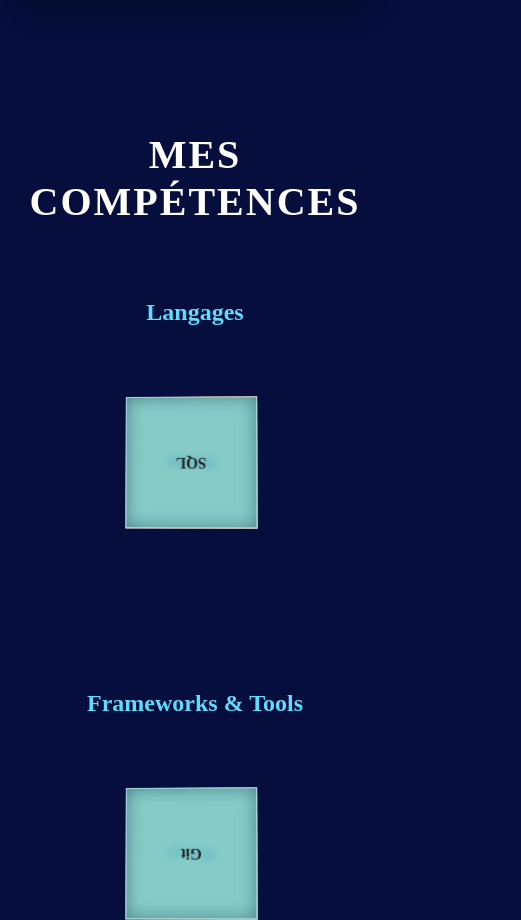
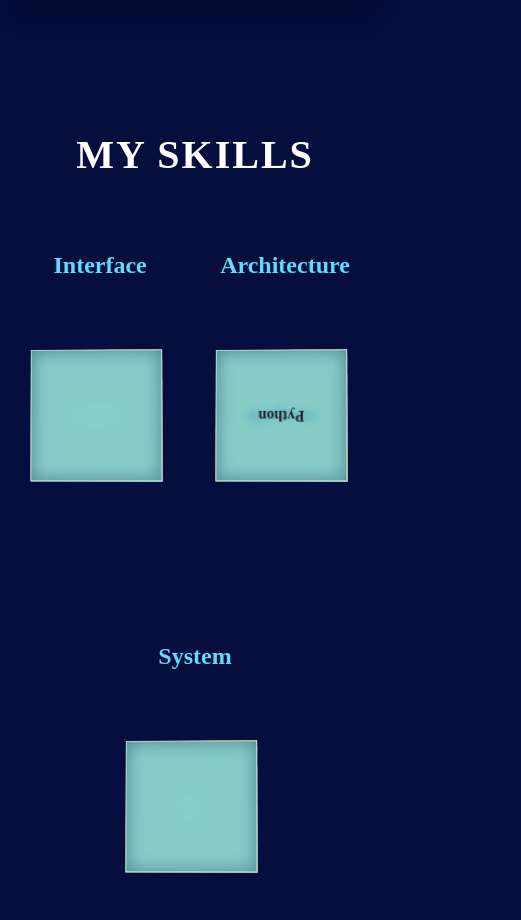
Before and after one commit to Fox-Programs/Kitsu-Portfolio, a React (Vite) app: page / in a window 390 px wide. Shown: the part 1080-2000 px from the top of the page, 521 px wide, since content can reach past the window. Built offline with nearby package versions, Linux system fonts and the light colour scheme.

Commit message:
Modify Skills, Toolbar, add telephone number

```diff
--- a/src/components/Contact.tsx
+++ b/src/components/Contact.tsx
@@ -44,6 +44,14 @@ export const Contact = () => {
                             <small>alexis.facon18@gmail.com</small>
                         </div>
                     </a>
+
+                    <a href="tel:+33648515809" target="_blank" rel="noreferrer" className="contact-item">
+                        <div className="icon-box">📞</div>
+                        <div className="link-info">
+                            <span>{language === 'FR' ? 'Phone number' : 'Numéro de téléphone'}</span>
+                            <small>+33 6 48 51 58 09</small>
+                        </div>
+                    </a>
                 </div>
             </div>
         </section>
--- a/src/components/Skills.tsx
+++ b/src/components/Skills.tsx
@@ -1,35 +1,55 @@
+import { useLanguage } from '../context/LanguageContext'
+
 export const SkillsCube = () => {
+
+    const { language } = useLanguage();
+
     return (
         <section className="skills-section">
-            <h2 className="skills-title">Mes Compétences</h2>
+            <h2 className="skills-title">{language === 'FR' ? 'My Skills' : 'Mes Compétences'}</h2>
 
             <div className="skills-container">
                 {/* Cube 1: Langages */}
                 <div className="skill-block">
-                    <h3>Langages</h3>
+                    <h3>Interface</h3>
                     <div className="scene">
                         <div className="cube">
-                            <div className="face front">Java</div>
-                            <div className="face back">JS</div>
-                            <div className="face right">HTML</div>
-                            <div className="face left">CSS</div>
-                            <div className="face top">Python</div>
-                            <div className="face bottom">SQL</div>
+                            <div className="face front">HTML</div>
+                            <div className="face back">CSS</div>
+                            <div className="face right">JavaScript</div>
+                            <div className="face left">React</div>
+                            <div className="face top"></div>
+                            <div className="face bottom"></div>
                         </div>
                     </div>
                 </div>
 
-                {/* Cube 2: Frameworks/Outils */}
+                {/* Cube 2: Architecture */}
                 <div className="skill-block">
-                    <h3>Frameworks & Tools</h3>
+                    <h3>Architecture</h3>
                     <div className="scene">
                         <div className="cube">
-                            <div className="face front">React</div>
-                            <div className="face back">Unity</div>
-                            <div className="face right">C#</div>
-                            <div className="face left">Golang</div>
-                            <div className="face top">Node.js</div>
-                            <div className="face bottom">Git</div>
+                            <div className="face front">NodeJS</div>
+                            <div className="face back">Express</div>
+                            <div className="face right">Golang</div>
+                            <div className="face left">MySQL</div>
+                            <div className="face top">MongoDB</div>
+                            <div className="face bottom">Python</div>
+                        </div>
+                    </div>
+                </div>
+
+                {/* Cube 3: System */}
+                <div className="skill-block">
+                    <h3>{language === 'FR' ? 'System' : 'Système'}</h3>
+                    <div className="scene">
+                        <div className="cube">
+                            <div className="face front">Unity</div>
+                            <div className="face back">C#</div>
+                            <div className="face right">Java</div>
+                            <div className="face left">Git</div>
+                            <div className="face top"></div>
+                            <div className="face bottom"></div>
                         </div>
                     </div>
                 </div>
--- a/src/components/SliderImages.tsx
+++ b/src/components/SliderImages.tsx
@@ -51,7 +51,7 @@ export const SliderImages: React.FC = () => {
         <section id="projects-section">
             {/* Nouveau titre de section */}
             <div className="section-title">
-                <h2>{language === 'FR' ? ' My Projects' : 'Mes Réalisations'}</h2>
+                <h2>{language === 'FR' ? ' My Projects' : 'Mes Projets'}</h2>
                 <div className="line"></div>
                 <p>{language === 'FR' ? 'A glimpse into my Fullstack, Game Dev, and Backend projects' : 'Un aperçu de mes projets Fullstack, Game Dev et Backend'}</p>
             </div>
--- a/src/components/Toolbar.tsx
+++ b/src/components/Toolbar.tsx
@@ -10,6 +10,10 @@ export const Toolbar = () => {
             <div id="toolbar">
                 <div className="nav-item">
                     <h1>{language === 'FR' ? 'ABOUT ME' : 'A PROPOS DE MOI'}</h1>
+                    <div className="underline"></div>
+                </div>
+                <div className="nav-item">
+                    <h1>{language === 'FR' ? 'SKILLS' : 'COMPETENCES'}</h1>
                     <div className="underline"></div>
                 </div>
                 <div className="nav-item">
--- a/src/styles/contact.css
+++ b/src/styles/contact.css
@@ -40,7 +40,7 @@
 
 .contact-links {
     display: grid;
-    grid-template-columns: repeat(auto-fit, minmax(200px, 1fr));
+    grid-template-columns: repeat(auto-fit, minmax(300px, 1fr));
     gap: 20px;
 }
 
```
